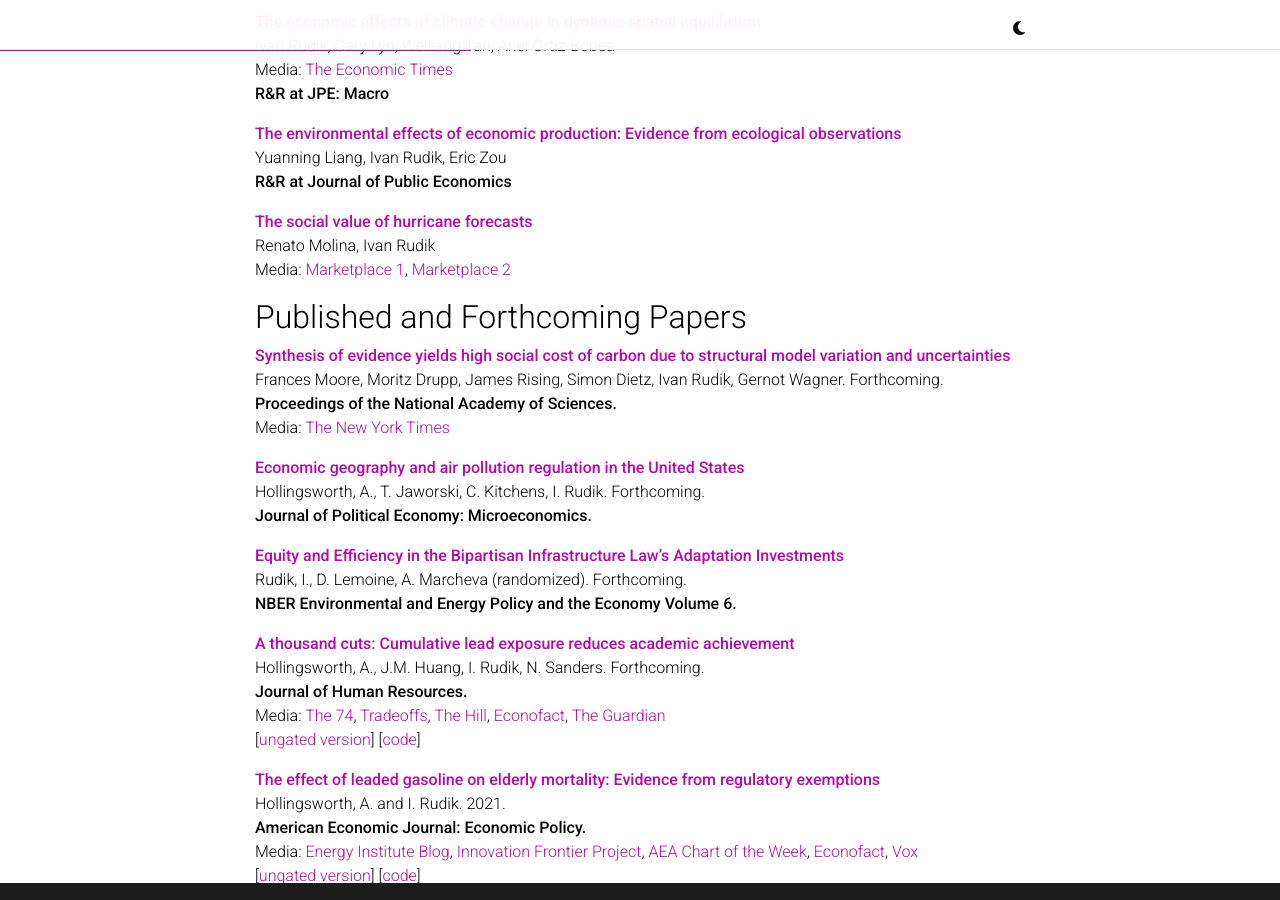
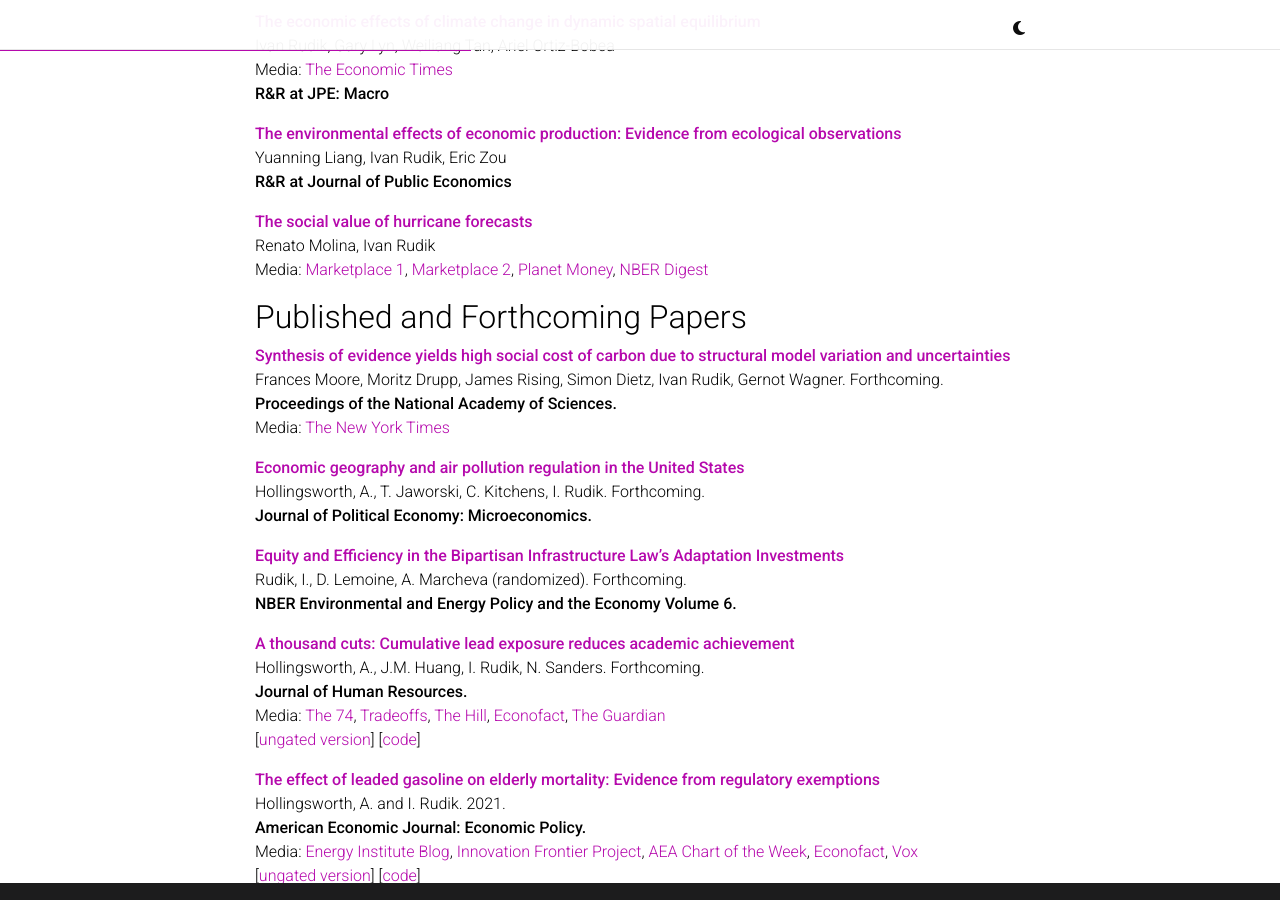
Before and after one commit to irudik/irudik.github.io, a Jekyll site: the page built from _pages/about.md, in a window 1280 px wide and 900 px high, scrolled down 853 px. Built offline with Jekyll 4.4.1, drawn with Linux system fonts in a browser that asks for light colours; comment, search, counter and statistics services are not loaded; a style sheet for code colours, icons or effects is not loaded.

Commit message:
add media for hurricanes

```diff
--- a/_pages/about.md
+++ b/_pages/about.md
@@ -67,7 +67,7 @@ Yuanning Liang, Ivan Rudik, Eric Zou
 
 **[The social value of hurricane forecasts](https://osf.io/preprints/socarxiv/sqtjr)**
 Renato Molina, Ivan Rudik
-Media: [Marketplace 1](https://www.marketplace.org/2024/06/13/better-hurricane-forecasts-are-preventing-damage-and-saving-money-study-says/), [Marketplace 2](https://www.marketplace.org/2024/05/27/biden-administrationhurricane-forecasting-investment/)
+Media: [Marketplace 1](https://www.marketplace.org/2024/06/13/better-hurricane-forecasts-are-preventing-damage-and-saving-money-study-says/), [Marketplace 2](https://www.marketplace.org/2024/05/27/biden-administrationhurricane-forecasting-investment/), [Planet Money](https://www.npr.org/2024/11/11/1212475049/indicator-what-is-weather-forecasts-worth), [NBER Digest](https://www.nber.org/digest/202409/value-improving-hurricane-forecasts)
 
 
 ## Published and Forthcoming Papers
```
Also changed, not shown: 13 other files.
